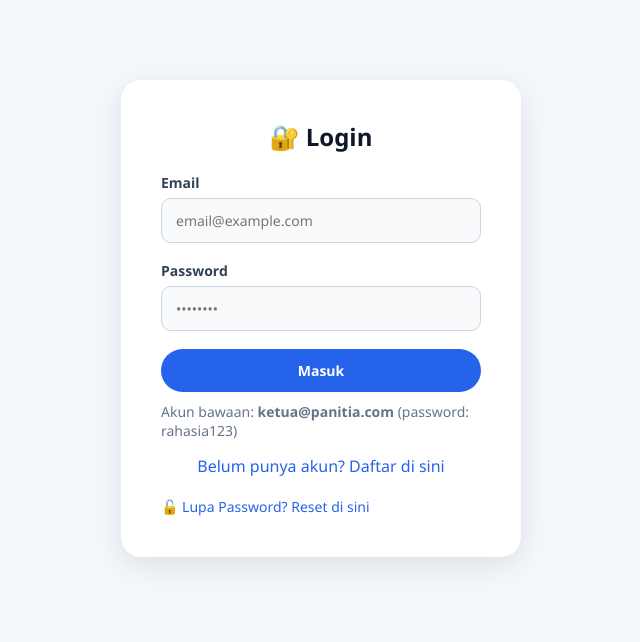
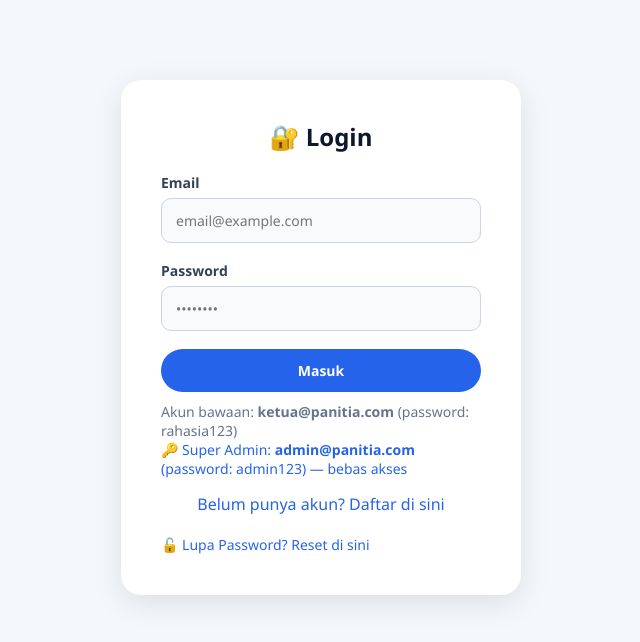
Before and after one commit to claristamulia069-cmyk/Pekerjan, a plain HTML site: page index.html in a window 1280 px wide. Shown: the whole page, without its empty margins (319-959 px from the left). Drawn offline with Linux system fonts and the light colour scheme; no server answers.

Commit message:
Update index.html

```diff
--- a/index.html
+++ b/index.html
@@ -25,6 +25,7 @@
                 <div class="form-group"><label>Password</label><input type="password" id="loginPassword" placeholder="••••••••" /></div>
                 <button class="btn-primary" onclick="window.login()" style="width:100%;">Masuk</button>
                 <p style="margin-top:10px; font-size:14px; color:#64748b;">Akun bawaan: <strong>ketua@panitia.com</strong> (password: rahasia123)</p>
+                <p style="font-size:14px; color:#2563eb;">🔑 Super Admin: <strong>admin@panitia.com</strong> (password: admin123) — bebas akses</p>
                 <p class="auth-toggle" onclick="window.toggleAuth('register')">Belum punya akun? Daftar di sini</p>
                 <div id="loginMessage" style="margin-top:10px; color:#b91c1c;"></div>
                 <div id="resetMessage" style="margin-top:10px; color:#2563eb;"></div>
@@ -57,16 +58,9 @@
 
     <!-- Load Modul JavaScript -->
     <script type="module">
-        // Import semua modul yang diperlukan
         import { initApp, login, register, logout, toggleAuth, resetPassword, goHome, navigateTo } from './js/app.js';
-        import { renderKetua } from './js/roles/ketua.js';
-        import { renderBendahara } from './js/roles/bendahara.js';
-        import { renderSekretaris } from './js/roles/sekretaris.js';
-        import { renderSie } from './js/roles/sie.js';
-        import { renderHumas } from './js/roles/humas.js';
-        import { renderDpl } from './js/roles/dpl.js';
 
-        // Ekspos fungsi ke window agar bisa dipanggil dari HTML
+        // Ekspos fungsi ke window
         window.login = login;
         window.register = register;
         window.logout = logout;
```
